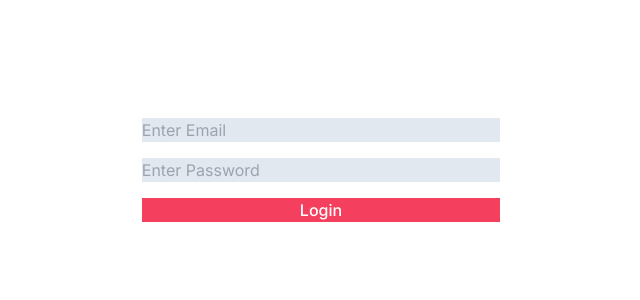
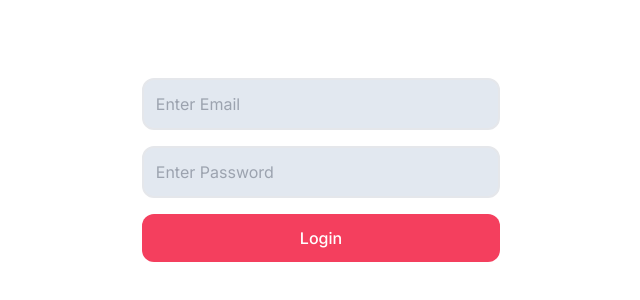
Before and after one commit to Puskar-Roy/Secure-Auth-System, a Next.js app in the folder apps/web/: page /login in a window 1280 px wide. Shown: the part 230-530 px from the top of the page, without its empty margins (319-959 px from the left). Built offline with nearby package versions, Linux system fonts and the light colour scheme.

Commit message:
feat : input styles

```diff
--- a/apps/web/app/(auth)/login/page.tsx
+++ b/apps/web/app/(auth)/login/page.tsx
@@ -6,11 +6,19 @@ export default function Page(): JSX.Element {
     <main className="w-[80%] mx-auto h-screen flex justify-center items-center">
       <div className="w-[90%] sm:w-[35%] mx-auto">
         <form className="flex flex-col gap-4">
-          <Input type="text" placeholder="Enter Email" className="bg-slate-200" />
-          <Input type="text" placeholder="Enter Password" className="bg-slate-200" />
+          <Input
+            type="text"
+            placeholder="Enter Email"
+            className="bg-slate-200  p-3 border-2 rounded-xl text-black focus:outline-none"
+          />
+          <Input
+            type="text"
+            placeholder="Enter Password"
+            className="bg-slate-200  p-3 border-2 rounded-xl text-black focus:outline-none"
+          />
           <Button
             appName="web"
-            className=" bg-rose-500 hover:bg-rose-400 text-white font-medium"
+            className=" bg-rose-500 hover:bg-rose-400 text-white font-medium  rounded-xl px-3 py-3"
             key="1"
           >
             Login
```
